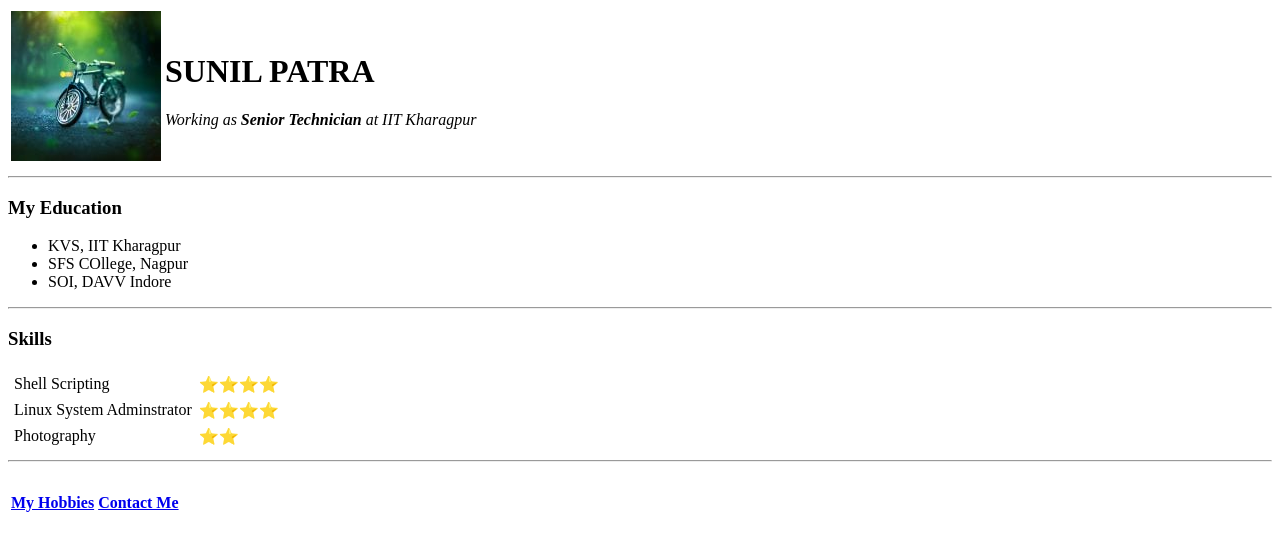
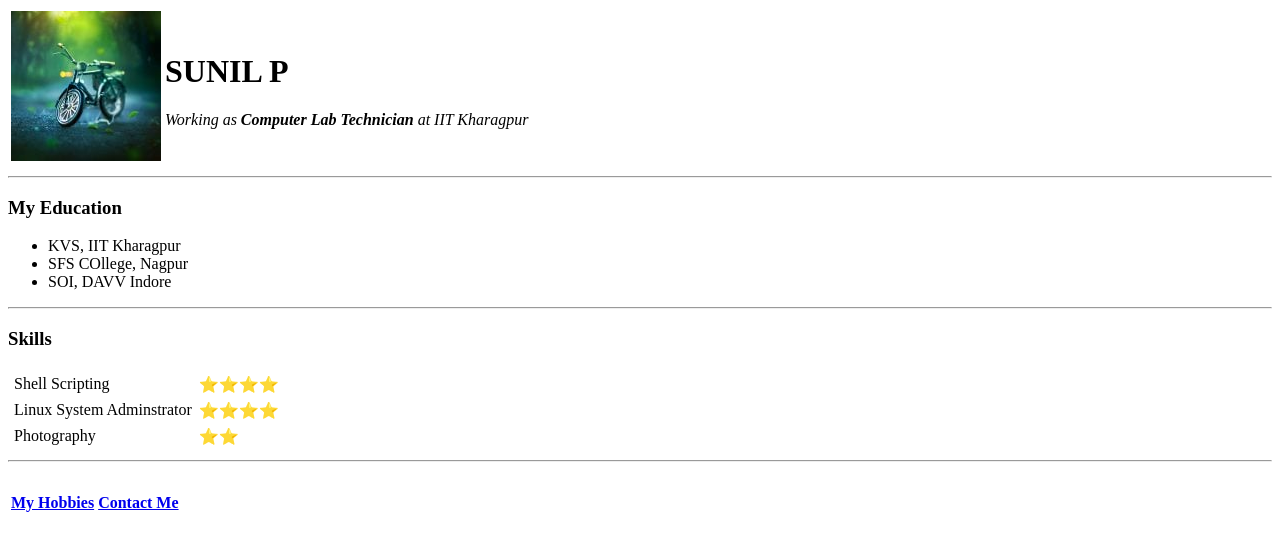
Before and after one commit to sunilpatra82/sunil_cv, a plain HTML site: page index.html in a window 1280 px wide. Drawn offline with Linux system fonts and the light colour scheme.

Commit message:
changes in name

```diff
--- a/index.html
+++ b/index.html
@@ -8,8 +8,8 @@
     <table>
       <tr>
         <td><img src="pp.jpg" alt="Profile picture"></td>
-        <td><h1>SUNIL PATRA</h1>
-            <p><i>Working as <strong>Senior Technician</strong> at  IIT Kharagpur</i></p>
+        <td><h1>SUNIL P</h1>
+            <p><i>Working as <strong>Computer Lab Technician</strong> at  IIT Kharagpur</i></p>
         </td>
       </tr>
     </table>
```
